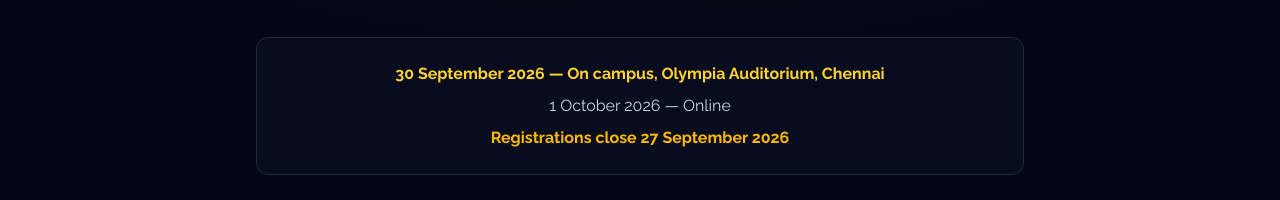
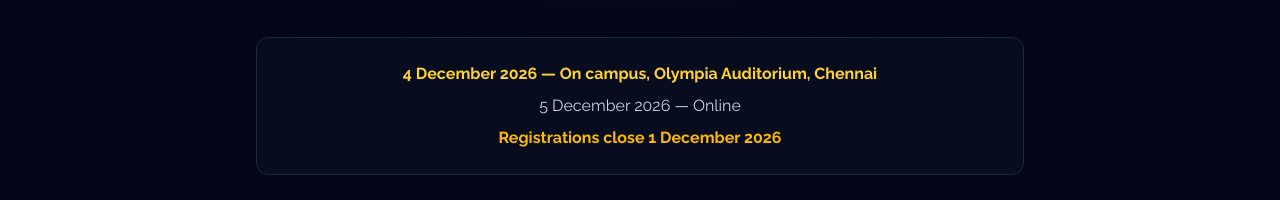
Before and after one commit to drkarthiyabanu/Conference2026, a Next.js app: page /ignite in a window 1280 px wide. Shown: the part 397-597 px from the top of the page. Built offline with nearby package versions, Linux system fonts and the light colour scheme; no server answers.

Commit message:
revised ignite dates

```diff
--- a/app/ignite/page.tsx
+++ b/app/ignite/page.tsx
@@ -92,9 +92,9 @@
               {/* Key Details Strip */}
               <div className="bg-slate-900/40 border border-slate-800 rounded-xl p-6 mb-12 max-w-3xl mx-auto">
                 <p className="text-sm sm:text-base text-slate-300 space-y-2">
-                  <span className="block font-semibold text-amber-300">30 September 2026 — On campus, Olympia Auditorium, Chennai</span>
-                  <span className="block">1 October 2026 — Online</span>
-                  <span className="block text-amber-400 font-semibold">Registrations close 27 September 2026</span>
+                  <span className="block font-semibold text-amber-300">4 December 2026 — On campus, Olympia Auditorium, Chennai</span>
+                  <span className="block">5 December 2026 — Online</span>
+                  <span className="block text-amber-400 font-semibold">Registrations close 1 December 2026</span>
                 </p>
               </div>
 
@@ -289,7 +289,7 @@
                   </div>
                   <div>
                     <h3 className="text-2xl font-bold text-white">Day 1</h3>
-                    <p className="text-amber-300 font-semibold">Wednesday, 30 September 2026</p>
+                    <p className="text-amber-300 font-semibold">Wednesday, 4 December 2026</p>
                   </div>
                 </div>
 
@@ -326,7 +326,7 @@
                   </div>
                   <div>
                     <h3 className="text-2xl font-bold text-white">Day 2</h3>
-                    <p className="text-blue-300 font-semibold">Thursday, 1 October 2026</p>
+                    <p className="text-blue-300 font-semibold">Thursday, 5 December 2026</p>
                   </div>
                 </div>
 
@@ -490,22 +490,22 @@
                   </tr>
                   <tr className="hover:bg-slate-900/30 transition-colors">
                     <td className="py-4 px-6 text-white font-semibold">Registration Closes</td>
-                    <td className="py-4 px-6 text-amber-300 font-semibold">27 September 2026</td>
+                    <td className="py-4 px-6 text-amber-300 font-semibold">1 December 2026</td>
                     <td className="py-4 px-6 text-slate-300">No entries accepted after this date</td>
                   </tr>
                   <tr className="hover:bg-slate-900/30 transition-colors">
                     <td className="py-4 px-6 text-white font-semibold">Presentation Deck Submission</td>
-                    <td className="py-4 px-6 text-amber-300 font-semibold">28 September 2026</td>
+                    <td className="py-4 px-6 text-amber-300 font-semibold">2 December 2026</td>
                     <td className="py-4 px-6 text-slate-300">PDF or PPT, emailed to projects@edinztech.com</td>
                   </tr>
                   <tr className="hover:bg-slate-900/30 transition-colors">
                     <td className="py-4 px-6 text-white font-semibold">Offline Event</td>
-                    <td className="py-4 px-6 text-amber-300 font-semibold">30 September 2026</td>
+                    <td className="py-4 px-6 text-amber-300 font-semibold">4 December 2026</td>
                     <td className="py-4 px-6 text-slate-300">Olympia Auditorium, Guindy, Chennai</td>
                   </tr>
                   <tr className="hover:bg-slate-900/30 transition-colors">
                     <td className="py-4 px-6 text-white font-semibold">Online Event</td>
-                    <td className="py-4 px-6 text-amber-300 font-semibold">1 October 2026</td>
+                    <td className="py-4 px-6 text-amber-300 font-semibold">5 December 2026</td>
                     <td className="py-4 px-6 text-slate-300">Live on Google Meet</td>
                   </tr>
                   <tr className="hover:bg-slate-900/30 transition-colors">
@@ -528,7 +528,7 @@
               {/* Day 1 Schedule */}
               <div>
                 <div className="mb-8">
-                  <h3 className="text-2xl font-bold text-amber-300 mb-6">Day 1 — 30 September 2026</h3>
+                  <h3 className="text-2xl font-bold text-amber-300 mb-6">Day 1 — 4 December 2026</h3>
                   <p className="text-slate-400 text-sm mb-6">Olympia Auditorium</p>
 
                   <div className="space-y-3">
@@ -557,7 +557,7 @@
               {/* Day 2 Schedule */}
               <div>
                 <div className="mb-8">
-                  <h3 className="text-2xl font-bold text-blue-300 mb-6">Day 2 — 1 October 2026</h3>
+                  <h3 className="text-2xl font-bold text-blue-300 mb-6">Day 2 — 5 December 2026</h3>
                   <p className="text-slate-400 text-sm mb-6">Online (Google Meet)</p>
 
                   <div className="space-y-3">
@@ -648,22 +648,22 @@
                   <tr className="hover:bg-slate-900/30 transition-colors bg-gradient-to-r from-amber-500/10 to-transparent">
                     <td className="py-6 px-6 text-white font-bold">Winner — Offline</td>
                     <td className="py-6 px-6 text-amber-400 font-bold">₹10,000 + Trophy</td>
-                    <td className="py-6 px-6 text-slate-300">30 September 2026</td>
+                    <td className="py-6 px-6 text-slate-300">4 December 2026</td>
                   </tr>
                   <tr className="hover:bg-slate-900/30 transition-colors">
                     <td className="py-6 px-6 text-white font-semibold">Runner-up — Offline</td>
                     <td className="py-6 px-6 text-amber-400 font-bold">₹5,000</td>
-                    <td className="py-6 px-6 text-slate-300">30 September 2026</td>
+                    <td className="py-6 px-6 text-slate-300">4 December 2026</td>
                   </tr>
                   <tr className="hover:bg-slate-900/30 transition-colors bg-gradient-to-r from-blue-500/10 to-transparent">
                     <td className="py-6 px-6 text-white font-bold">Winner — Online</td>
                     <td className="py-6 px-6 text-blue-400 font-bold">₹10,000 + Trophy</td>
-                    <td className="py-6 px-6 text-slate-300">1 October 2026</td>
+                    <td className="py-6 px-6 text-slate-300">5 December 2026</td>
                   </tr>
                   <tr className="hover:bg-slate-900/30 transition-colors">
                     <td className="py-6 px-6 text-white font-semibold">Runner-up — Online</td>
                     <td className="py-6 px-6 text-blue-400 font-bold">₹5,000</td>
-                    <td className="py-6 px-6 text-slate-300">1 October 2026</td>
+                    <td className="py-6 px-6 text-slate-300">5 December 2026</td>
                   </tr>
                 </tbody>
               </table>
@@ -907,7 +907,7 @@
           <div className="max-w-6xl mx-auto">
             <div className="bg-gradient-to-r from-amber-500/10 to-orange-500/5 border border-amber-500/30 rounded-2xl p-10 sm:p-14 mb-16">
               <h2 className="text-3xl sm:text-4xl font-bold text-white mb-6 text-center">
-                Registrations close on 27 September 2026
+                Registrations close on 1 December 2026
               </h2>
               <p className="text-xl text-amber-300 font-semibold text-center mb-8">
                 Three teams per college. Seven minutes each. Make them count.
```
Also changed, not shown: 1 other file (tests, documents, lock files or other folders).
